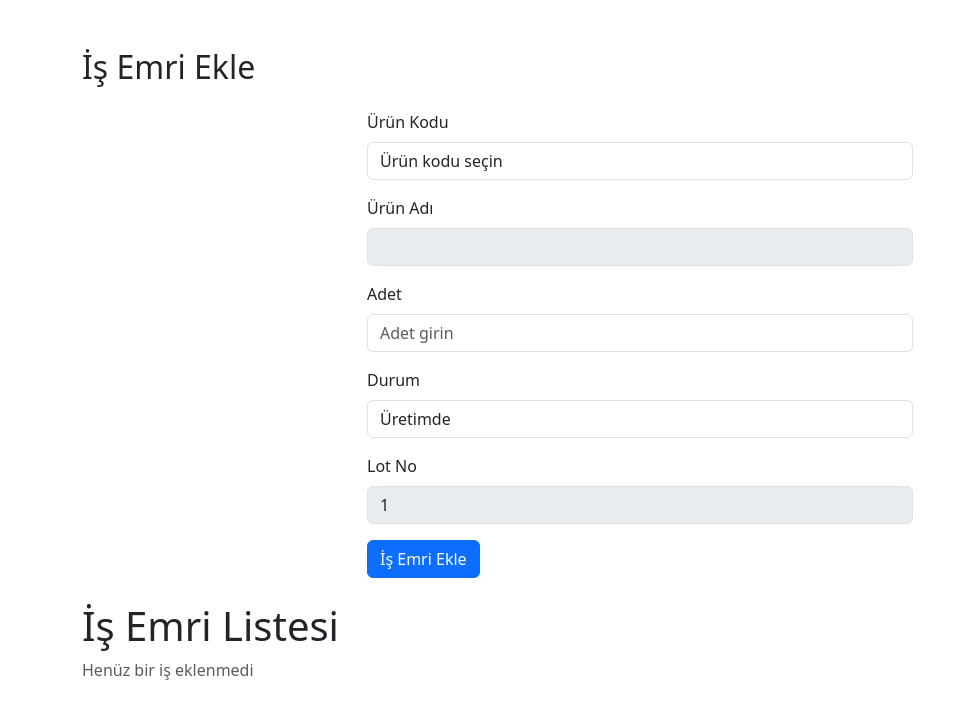
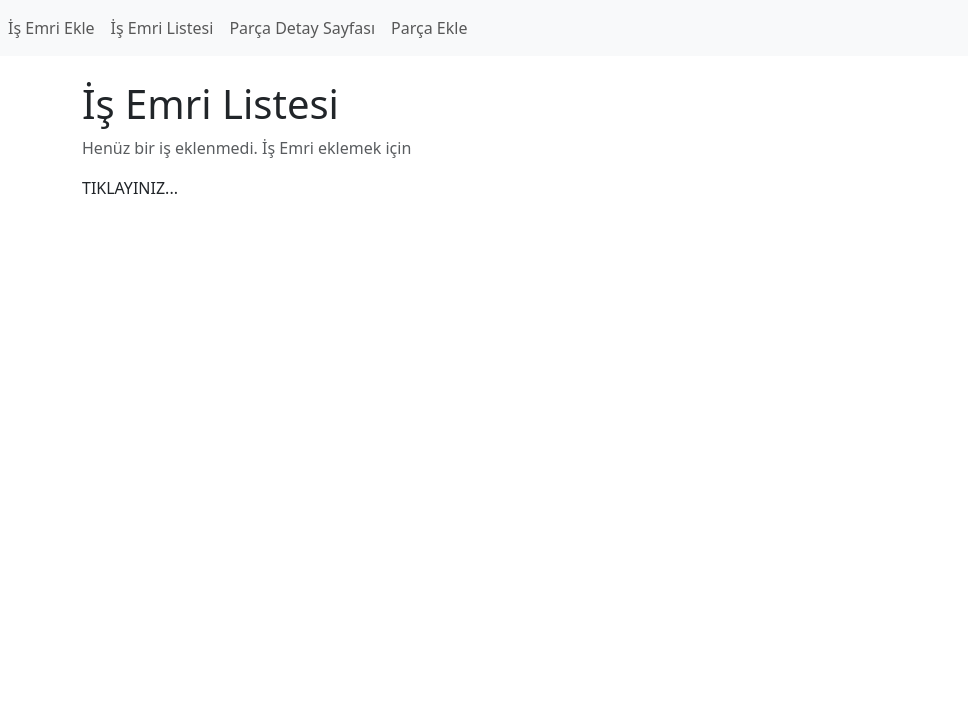
Before and after one commit to mertugrulfrontenddev/manage-works-furniture, a React (Create React App) app: page / in a window 1280 px wide. Shown: the top 718 px of the page, without its empty margins (0-968 px from the left). Built offline with nearby package versions, Linux system fonts and the light colour scheme.

Commit message:
added-router

```diff
--- a/package.json
+++ b/package.json
@@ -8,6 +8,7 @@
     "react": "^18.2.0",
     "react-bootstrap": "^2.10.9",
     "react-dom": "^18.2.0",
+    "react-router-dom": "^7.1.5",
     "react-scripts": "5.0.1"
   },
   "scripts": {
--- a/src/App.js
+++ b/src/App.js
@@ -1,22 +1,28 @@
-
 import './App.css';
 import LotList from './components/LotList';
 import PartDetails from './components/PartDetails';
 import { LotProvider } from './context/LotContext';
-import LotForm from './components/LotForm'
-import "bootstrap/dist/css/bootstrap.min.css"
-
+import LotForm from './components/LotForm';
+import "bootstrap/dist/css/bootstrap.min.css";
+import PartAdd from './components/PartAdd';
+import Navigation from './components/Navigation';
+import { BrowserRouter as Router, Route, Routes } from 'react-router-dom';  // Import BrowserRouter
 
 function App() {
   return (
     <LotProvider>
+      <Router>  {/* This is the BrowserRouter that wraps everything */}
+      <Navigation />  {/* Add Navigation component */}
+        <Routes>  {/* Define the routes inside here */}
+          <Route path="/" element={<LotList />} />  {/* Route for LotList */}
 
-      <PartDetails/>
-      <LotForm/>
-<LotList/>
+          <Route path="/lotform" element={<LotForm />} />  {/* Route for LotForm */}
+          <Route path="/partdetails" element={<PartDetails />} />  {/* Route for PartDetails */}
 
+          <Route path="/partadd" element={<PartAdd />} />  {/* Route for PartAdd */}
+        </Routes>
+      </Router>
     </LotProvider>
-
   );
 }
 
--- a/src/components/LotList.jsx
+++ b/src/components/LotList.jsx
@@ -2,7 +2,7 @@
 
 import { useContext } from "react";
 import { LotContext } from "../context/LotContext";
-
+import { Link } from "react-router-dom";
 import { Container, Row, Col, Card } from "react-bootstrap";
 function LotList()
 {
@@ -15,7 +15,9 @@ function LotList()
 
             <h1 className="mt-4"> İş Emri Listesi</h1>
             {lots.length===0 ? (
-                <p className="text-muted"> Henüz bir iş eklenmedi</p>
+                <div><p className="text-muted"> Henüz bir iş eklenmedi. İş Emri eklemek için </p>  <Link className="nav-link" to="/lotform">TIKLAYINIZ...</Link>  {/* Link to Lot Form */}</div>
+
+
             ):(
              <Row className="mt-3">
 
--- /dev/null
+++ b/src/components/Navigation.jsx
@@ -0,0 +1,25 @@
+import { Link } from 'react-router-dom';  // Import Link from react-router-dom
+
+function Navigation() {
+  return (
+    <nav className="navbar navbar-expand-lg navbar-light bg-light">
+      <ul className="navbar-nav">
+      <li className="nav-item">
+          <Link className="nav-link" to="/lotform">İş Emri Ekle</Link>  {/* Link to Lot Form */}
+        </li>
+        <li className="nav-item">
+          <Link className="nav-link" to="/">İş Emri Listesi</Link>  {/* Link to Lot List */}
+        </li>
+        <li className="nav-item">
+          <Link className="nav-link" to="/partdetails">Parça Detay Sayfası</Link>  {/* Link to Part Details */}
+        </li>
+
+        <li className="nav-item">
+          <Link className="nav-link" to="/partadd">Parça Ekle</Link>  {/* Link to Part Add */}
+        </li>
+      </ul>
+    </nav>
+  );
+}
+
+export default Navigation;
--- /dev/null
+++ b/src/components/PartAdd.jsx
@@ -0,0 +1,12 @@
+function PartAdd()
+{
+
+    return(<div>
+
+burası parça ekleme sayfası olacak
+
+    </div>)
+}
+
+
+export default PartAdd;
--- a/src/components/PartDetails.jsx
+++ b/src/components/PartDetails.jsx
@@ -11,7 +11,7 @@ function PartDetails() {
   };
 
   return (
-    <Container>
+    <Container className="mt-4">
       {lots.map((lot) => {
         const product = products.find((p) => p.code === lot.productCode);
 
@@ -19,6 +19,7 @@ function PartDetails() {
           <Card key={lot.lotNumber} className="mb-3 p-3">
             <Row>
               <Col md={3}>
+              <p><strong>Ürün Kodu:</strong> {lot.productCode}</p>
                 <p><strong>Ürün Adı:</strong> {lot.productName}</p>
                 <p><strong>Lot No:</strong> {lot.lotNumber}</p>
                 <p><strong>Adet:</strong> {lot.quantity}</p>
```
Also changed, not shown: 1 other file (tests, documents, lock files or other folders).
